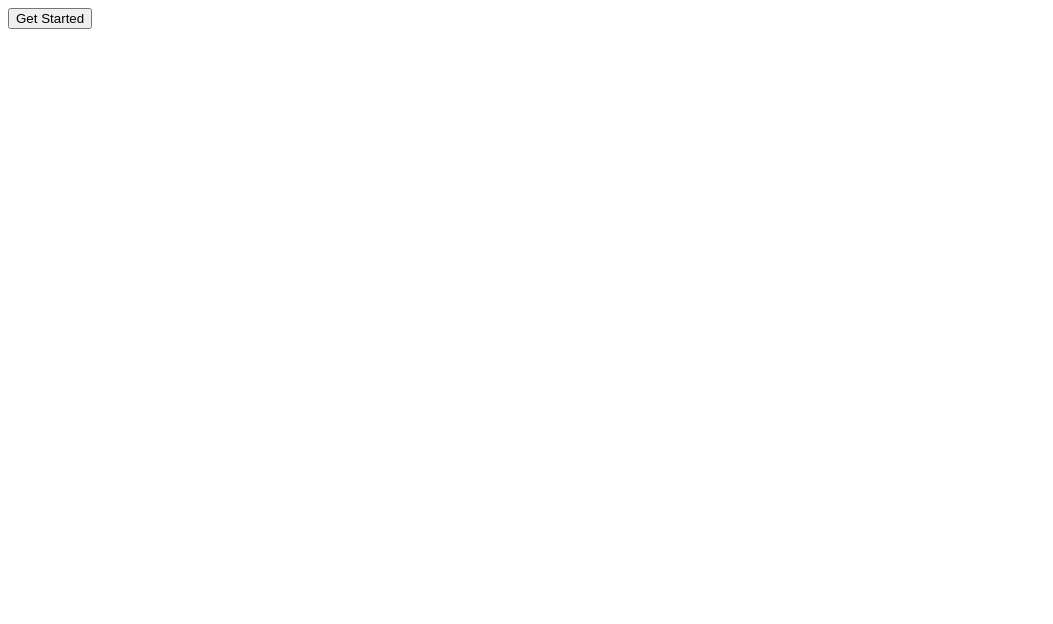
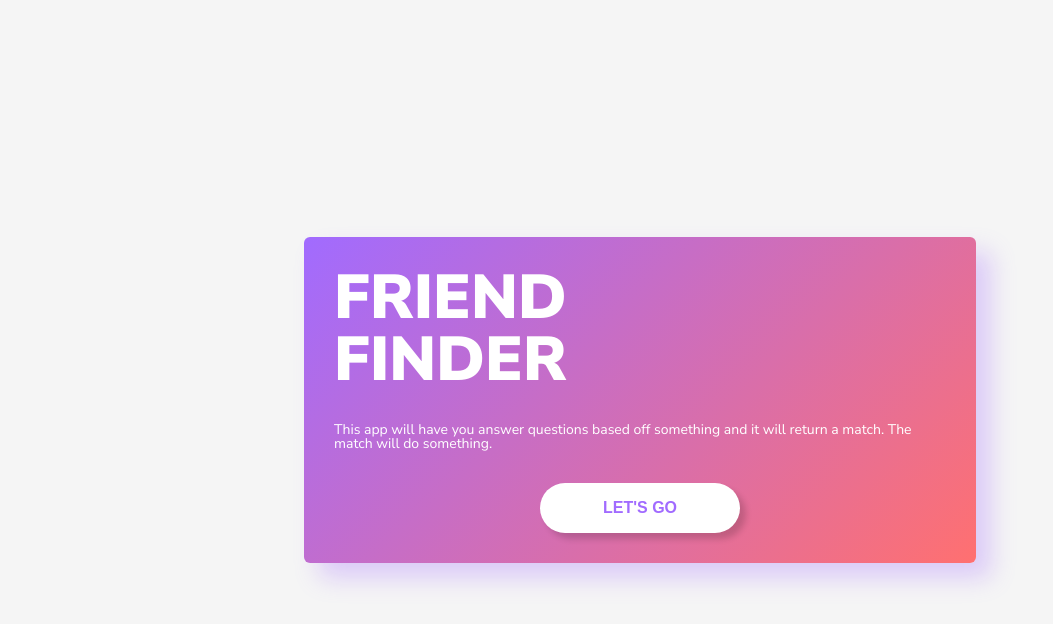
Before and after one commit to graysonlee123/Friend-Finder, a website: page app/public/home.html in a window 1280 px wide. Shown: the whole page, without its empty margins (0-1053 px from the left). Drawn offline with Linux system fonts and the light colour scheme.

Commit message:
added main page, reset style, and main style

```diff
--- a/app/public/home.html
+++ b/app/public/home.html
@@ -5,8 +5,17 @@
     <meta name="viewport" content="width=device-width, initial-scale=1.0">
     <meta http-equiv="X-UA-Compatible" content="ie=edge">
     <title>Getting Started</title>
+
+    <link href="https://fonts.googleapis.com/css?family=Nunito+Sans:400,700,900&display=swap" rel="stylesheet">
+
+    <link rel="stylesheet" href="reset.css">
+    <link rel="stylesheet" href="master.css">
 </head>
-<body>
-    <button>Get Started</button>
+<body id="home-body">
+    <div id="home-div">
+        <h1 id="home-h1">Friend <br> Finder</h1>
+        <p id="home-p">This app will have you answer questions based off something and it will return a match. The match will do something.</p>
+        <a href="/survey"><button id="home-button">Let's Go</button></a>
+    </div>
 </body>
 </html>
--- /dev/null
+++ b/app/public/master.css
@@ -0,0 +1,68 @@
+* {
+    box-sizing: border-box;
+    color: white;
+}
+
+body {
+    background-color: rgb(245, 245, 245);
+}
+
+#home-body {
+    display: flex;
+    justify-content: center;
+    align-items: center;
+
+    height: 100vh;
+
+    font-family: 'Nunito Sans', sans-serif;
+}
+
+#home-div {
+    width: 672px;
+    height: auto;
+
+    padding: 30px;
+
+    border-radius: 6px;
+    background-image: linear-gradient(-45deg, #FF7070, #a16bff);
+
+    box-shadow: 15px 15px 25px rgba(161, 107, 255, 0.30)
+}
+
+#home-h1 {
+    font-size: 62px;
+    font-weight: 900;
+    text-transform: uppercase;
+
+    margin-bottom: 32px;
+}
+
+#home-p {
+    font-size: 14px;
+
+    margin-bottom: 32px;
+}
+
+#home-button {
+    padding: 16px 32px;
+    min-width: 200px;
+    margin: auto;
+    display: block;
+
+    border-radius: 32px;
+    border: none;
+    background-color: white;
+
+    color: #a16bff;
+    font-weight: 900;
+    font-size: 16px;
+    text-transform: uppercase;
+
+    cursor: pointer;
+
+    box-shadow: 6px 6px 6px rgba(0,0,0,0.16)
+}
+
+#home-button:focus {
+    outline: none;
+}
--- /dev/null
+++ b/app/public/reset.css
@@ -0,0 +1,48 @@
+/* http://meyerweb.com/eric/tools/css/reset/
+   v2.0 | 20110126
+   License: none (public domain)
+*/
+
+html, body, div, span, applet, object, iframe,
+h1, h2, h3, h4, h5, h6, p, blockquote, pre,
+a, abbr, acronym, address, big, cite, code,
+del, dfn, em, img, ins, kbd, q, s, samp,
+small, strike, strong, sub, sup, tt, var,
+b, u, i, center,
+dl, dt, dd, ol, ul, li,
+fieldset, form, label, legend,
+table, caption, tbody, tfoot, thead, tr, th, td,
+article, aside, canvas, details, embed,
+figure, figcaption, footer, header, hgroup,
+menu, nav, output, ruby, section, summary,
+time, mark, audio, video {
+	margin: 0;
+	padding: 0;
+	border: 0;
+	font-size: 100%;
+	font: inherit;
+	vertical-align: baseline;
+}
+/* HTML5 display-role reset for older browsers */
+article, aside, details, figcaption, figure,
+footer, header, hgroup, menu, nav, section {
+	display: block;
+}
+body {
+	line-height: 1;
+}
+ol, ul {
+	list-style: none;
+}
+blockquote, q {
+	quotes: none;
+}
+blockquote:before, blockquote:after,
+q:before, q:after {
+	content: '';
+	content: none;
+}
+table {
+	border-collapse: collapse;
+	border-spacing: 0;
+}
--- a/app/routing/htmlRoutes.js
+++ b/app/routing/htmlRoutes.js
@@ -6,3 +6,6 @@ const path = require("path");
 app.get("/", (req, res) => res.sendFile(path.join(__dirname, "../public/home.html")));
 
 app.get("/survey", (req, res) => res.sendFile(path.join(__dirname, "../public/survey.html")));
+
+app.get("/master.css", (req, res) => res.sendFile(path.join(__dirname, "../public/master.css")));
+app.get("/reset.css", (req, res) => res.sendFile(path.join(__dirname, "../public/reset.css")));
```
